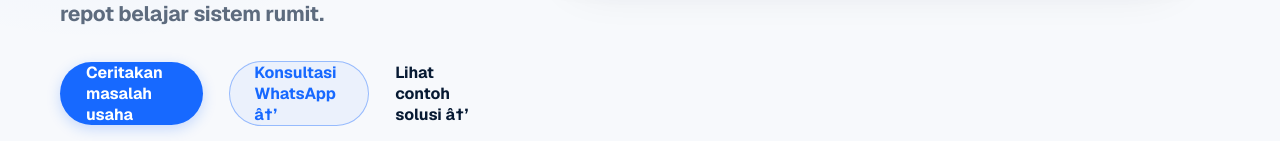
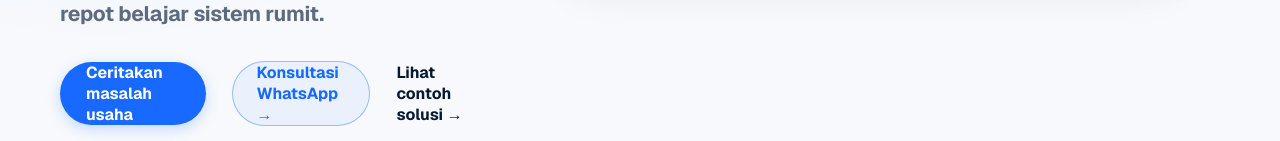
Before and after one commit to fransiskusmahendra/qira-platform, a Next.js app in the folder apps/public-web/: page / in a window 1280 px wide. Shown: the part 811-952 px from the top of the page. Built offline with nearby package versions, Linux system fonts and the light colour scheme; no server answers.

Commit message:
fix(ui): restore correct Unicode in Navbar, Footer, FaqSection, HomePageClient

```diff
--- a/apps/public-web/app/_components/FaqSection.tsx
+++ b/apps/public-web/app/_components/FaqSection.tsx
@@ -19,7 +19,7 @@ export function FaqSection() {
           <details className={styles.faqItem} key={index} open={index === 0}>
             <summary className={styles.faqSummary}>
               <span>{faq.q}</span>
-              <span className={styles.chevronIcon} aria-hidden="true">â†“</span>
+              <span className={styles.chevronIcon} aria-hidden="true">↓</span>
             </summary>
             <p className={styles.faqAnswer}>{faq.a}</p>
           </details>
--- a/apps/public-web/app/_components/Footer.tsx
+++ b/apps/public-web/app/_components/Footer.tsx
@@ -22,7 +22,7 @@ export function Footer() {
               {t.footer.brandTagline}
             </p>
             <div className={styles.trustBadge}>
-              <span>âœ“</span> {t.footer.trustBadge}
+              <span>✓</span> {t.footer.trustBadge}
             </div>
           </div>
 
--- a/apps/public-web/app/_components/HomePageClient.tsx
+++ b/apps/public-web/app/_components/HomePageClient.tsx
@@ -41,10 +41,10 @@ export function HomePageClient() {
                 context="solusi digital bisnis dari beranda"
                 className="secondaryHeroButton"
               >
-                {t.hero.ctaSecondary} â†’
+                {t.hero.ctaSecondary} →
               </ContextualWhatsAppCta>
               <Link className="textLink" href="#contoh-solusi">
-                {t.hero.ctaTextLink} â†’
+                {t.hero.ctaTextLink} →
               </Link>
             </div>
           </div>
--- a/apps/public-web/app/_components/Navbar.tsx
+++ b/apps/public-web/app/_components/Navbar.tsx
@@ -137,7 +137,7 @@ export function Navbar() {
             onClick={() => setIsOpen(false)}
           >
             <span>{t.nav.home}</span>
-            <span aria-hidden="true">â†’</span>
+            <span aria-hidden="true">→</span>
           </Link>
           {allMobileLinks.map((link) => {
             const isActive = pathname === link.href || pathname.startsWith(link.href);
@@ -150,7 +150,7 @@ export function Navbar() {
                 onClick={() => setIsOpen(false)}
               >
                 <span>{link.label}</span>
-                <span aria-hidden="true">â†’</span>
+                <span aria-hidden="true">→</span>
               </Link>
             );
           })}
```
